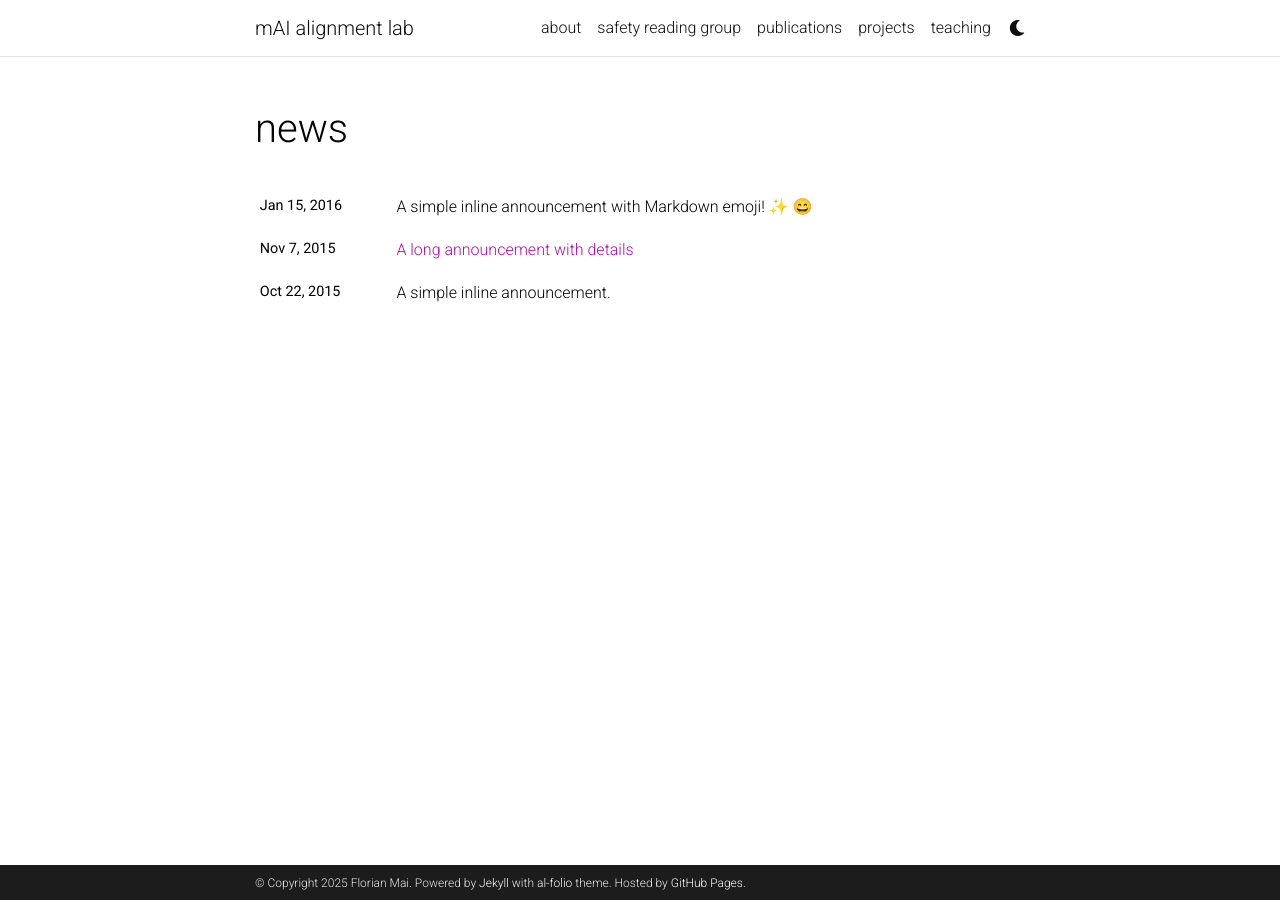
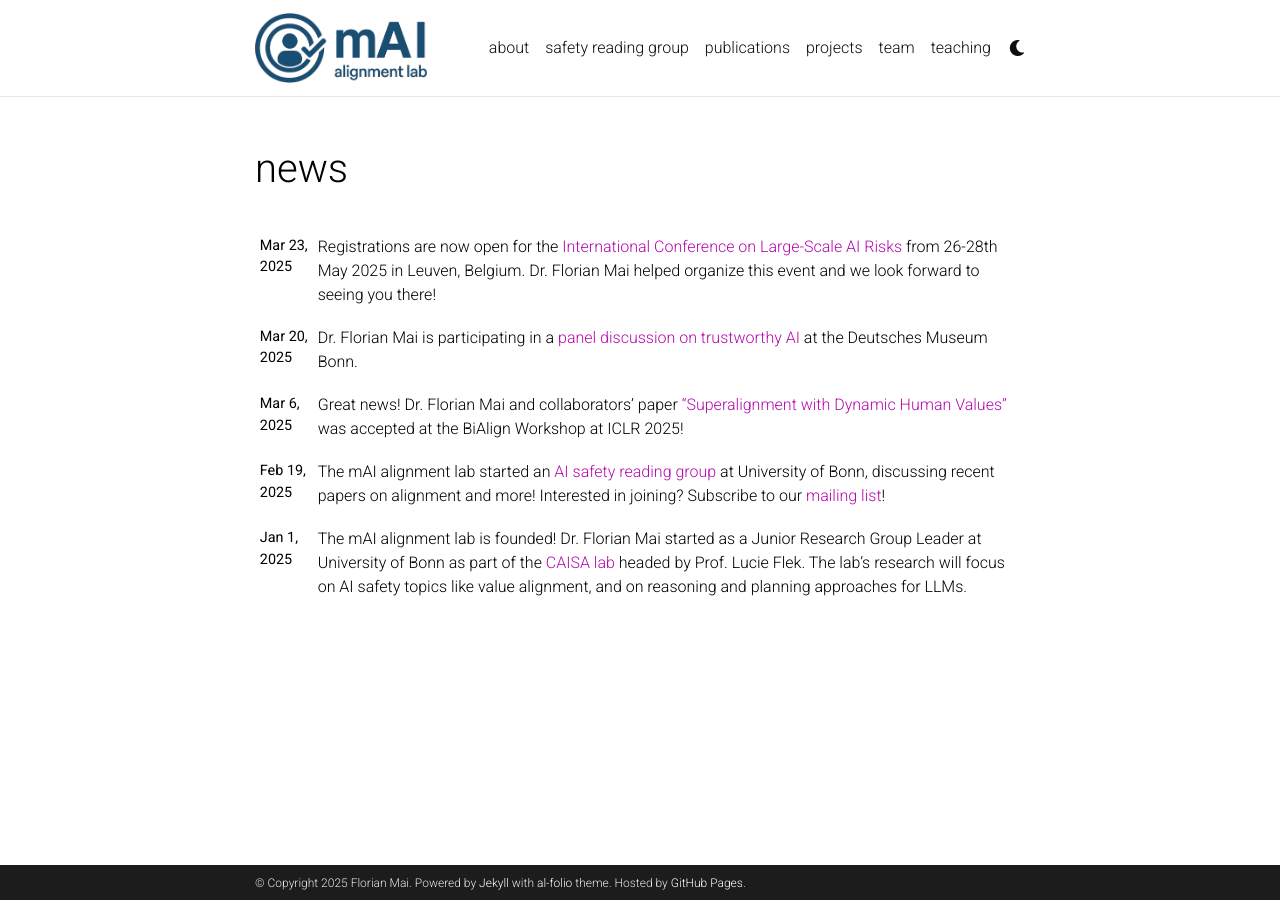
Before and after one commit to mAI-alignment/mAI-alignment.github.io, a Jekyll site: the page built from news.html, in a window 1280 px wide. Built offline with Jekyll 4.4.1, drawn with Linux system fonts in a browser that asks for light colours; full-size pictures stand in for the smaller copies a plugin makes; emoji names are drawn with the system emoji font; comment, search, counter and statistics services are not loaded; a style sheet for code colours, icons or effects is not loaded.

Commit message:
Many great additions.

```diff
--- a/_config.yml
+++ b/_config.yml
@@ -172,6 +172,9 @@
   projects:
     output: true
     permalink: /projects/:path/
+  team:
+    output: true
+    permalink: /team/:path/
 
 news:
   enabled: true
--- a/_includes/header.html
+++ b/_includes/header.html
@@ -1,26 +1,14 @@
-
     <header>
 
       <!-- Nav Bar -->
       <nav id="navbar" class="navbar navbar-light navbar-expand-sm {% if site.navbar_fixed %}fixed-top{% else %}sticky-top{% endif %}">
         <div class="container">
-          {% if page.permalink != '/' -%}
-          <a class="navbar-brand title font-weight-lighter" href="{{ site.baseurl }}/">
-            {%- if site.title == "blank" -%}
-              {%- if site.first_name -%}
-                <span class="font-weight-bold">{{- site.first_name -}}&nbsp;</span>
-              {%- endif -%}
-              {%- if site.middle_name -%}
-                {{- site.middle_name -}}&nbsp;
-              {%- endif -%}
-              {%- if site.last_name -%}
-                {{- site.last_name -}}
-              {%- endif -%}
-            {%- else -%}
-              {{- site.title -}}
-            {%- endif -%}
+          <!-- Logo -->
+          <a class="navbar-brand" href="{{ site.baseurl }}/" style="margin-right: 1rem;">
+            <img src="{{ '/assets/img/logo.png' | relative_url }}" alt="mAI alignment lab" style="height: 70px; width: auto;">
           </a>
-          {%- elsif site.enable_navbar_social -%}
+
+          {%- if site.enable_navbar_social -%}
           <!-- Social Icons -->
           <div class="navbar-brand social">
             {% include social.html %}
--- a/_news/announcement_2.md
+++ /dev/null
@@ -1,32 +0,0 @@
----
-layout: post
-title: A long announcement with details
-date: 2015-11-07 16:11:00-0400
-inline: false
-related_posts: false
----
-
-Announcements and news can be much longer than just quick inline posts. In fact, they can have all the features available for the standard blog posts. See below.
-
-***
-
-Jean shorts raw denim Vice normcore, art party High Life PBR skateboard stumptown vinyl kitsch. Four loko meh 8-bit, tousled banh mi tilde forage Schlitz dreamcatcher twee 3 wolf moon. Chambray asymmetrical paleo salvia, sartorial umami four loko master cleanse drinking vinegar brunch. <a href="https://www.pinterest.com">Pinterest</a> DIY authentic Schlitz, hoodie Intelligentsia butcher trust fund brunch shabby chic Kickstarter forage flexitarian. Direct trade <a href="https://en.wikipedia.org/wiki/Cold-pressed_juice">cold-pressed</a> meggings stumptown plaid, pop-up taxidermy. Hoodie XOXO fingerstache scenester Echo Park. Plaid ugh Wes Anderson, freegan pug selvage fanny pack leggings pickled food truck DIY irony Banksy.
-
-#### Hipster list
-<ul>
-    <li>brunch</li>
-    <li>fixie</li>
-    <li>raybans</li>
-    <li>messenger bag</li>
-</ul>
-
-Hoodie Thundercats retro, tote bag 8-bit Godard craft beer gastropub. Truffaut Tumblr taxidermy, raw denim Kickstarter sartorial dreamcatcher. Quinoa chambray slow-carb salvia readymade, bicycle rights 90's yr typewriter selfies letterpress cardigan vegan.
-
-***
-
-Pug heirloom High Life vinyl swag, single-origin coffee four dollar toast taxidermy reprehenderit fap distillery master cleanse locavore. Est anim sapiente leggings Brooklyn ea. Thundercats locavore excepteur veniam eiusmod. Raw denim Truffaut Schlitz, migas sapiente Portland VHS twee Bushwick Marfa typewriter retro id keytar.
-
-> We do not grow absolutely, chronologically. We grow sometimes in one dimension, and not in another, unevenly. We grow partially. We are relative. We are mature in one realm, childish in another.
-> —Anais Nin
-
-Fap aliqua qui, scenester pug Echo Park polaroid irony shabby chic ex cardigan church-key Odd Future accusamus. Blog stumptown sartorial squid, gastropub duis aesthetic Truffaut vero. Pinterest tilde twee, odio mumblecore jean shorts lumbersexual.
--- a/_pages/teaching.md
+++ b/_pages/teaching.md
@@ -2,11 +2,27 @@
 layout: page
 permalink: /teaching/
 title: teaching
-description: Materials for courses you taught. Replace this text with your description.
+description: Teaching activities and student supervision at the mAI alignment lab
 nav: true
 nav_order: 5
 ---
 
-For now, this page is assumed to be a static description of your courses. You can convert it to a collection similar to `_projects/` so that you can have a dedicated page for each course.
+# Teaching
 
-Organize your courses by years, topics, or universities, however you like!
+## Courses
+
+*Currently no courses are being taught. Information about future courses will be posted here.*
+
+---
+
+## Theses
+
+We supervise students working on thesis projects related to AI alignment and safety.
+
+### Open Thesis Topics
+
+*Currently no thesis topics are advertised. Please contact Dr. Florian Mai (fmai@uni-bonn.de) if you are interested in writing a thesis in the area of AI alignment and safety.*
+
+### Finished Theses
+
+*No theses have been completed yet. This section will be updated as students complete their work.*
--- /dev/null
+++ b/_pages/team.md
@@ -0,0 +1,51 @@
+---
+layout: page
+permalink: /team/
+title: team
+description: Meet the members of the mAI alignment lab
+nav: true
+nav_order: 2
+---
+
+{% assign team_members = site.team | sort: 'order' %}
+{% for member in team_members %}
+<div class="team-member" style="margin-bottom: 2rem;">
+  {% if member.profile_pic %}
+  <div style="float: left; margin-right: 1rem; margin-bottom: 1rem;">
+    <img src="{{ '/assets/img/' | append: member.profile_pic | relative_url }}" alt="{{ member.name }}" style="width: 150px; height: 150px; object-fit: cover; border-radius: 50%;">
+  </div>
+  {% endif %}
+
+  <h3>{{ member.name }}</h3>
+  <p><strong>{{ member.position }}</strong></p>
+
+  <p>
+    {% if member.email %}
+    <a href="mailto:{{ member.email }}"><i class="fas fa-envelope"></i> Email</a> |
+    {% endif %}
+    {% if member.website %}
+    <a href="{{ member.website }}" target="_blank"><i class="fas fa-home"></i> Website</a> |
+    {% endif %}
+    {% if member.google_scholar %}
+    <a href="{{ member.google_scholar }}" target="_blank"><i class="ai ai-google-scholar"></i> Google Scholar</a> |
+    {% endif %}
+    {% if member.github %}
+    <a href="{{ member.github }}" target="_blank"><i class="fab fa-github"></i> GitHub</a> |
+    {% endif %}
+    {% if member.linkedin %}
+    <a href="{{ member.linkedin }}" target="_blank"><i class="fab fa-linkedin"></i> LinkedIn</a>
+    {% endif %}
+  </p>
+
+  <div style="clear: both;">
+    {{ member.content }}
+  </div>
+</div>
+{% endfor %}
+
+---
+
+## Affiliations
+
+- **[CAISA Lab](https://caisa-lab.github.io/)** - Center for AI Safety and Alignment
+- **[The Lamarr Institute](https://lamarr-institute.org/)** - Machine Learning and Artificial Intelligence
```
Also changed, not shown: _news/2025-01-01-new-position.md (added, +8 -0 lines), _news/2025-02-19-reading-group.md (added, +8 -0 lines), _news/2025-03-06-paper-accepted.md (added, +8 -0 lines), _news/2025-03-20-panel.md (added, +8 -0 lines), _news/2025-03-23-conference.md (added, +8 -0 lines), _news/announcement_1.md (deleted, +0 -8 lines), _news/announcement_3.md (deleted, +0 -8 lines), _pages/about.md (+5 -4 lines), _team/david-kaczer.md (added, +18 -0 lines), _team/florian-mai.md (added, +23 -0 lines), assets/img/logo.png (added), assets/img/team/david.jpg (added), assets/img/team/fm.jpg (added).
